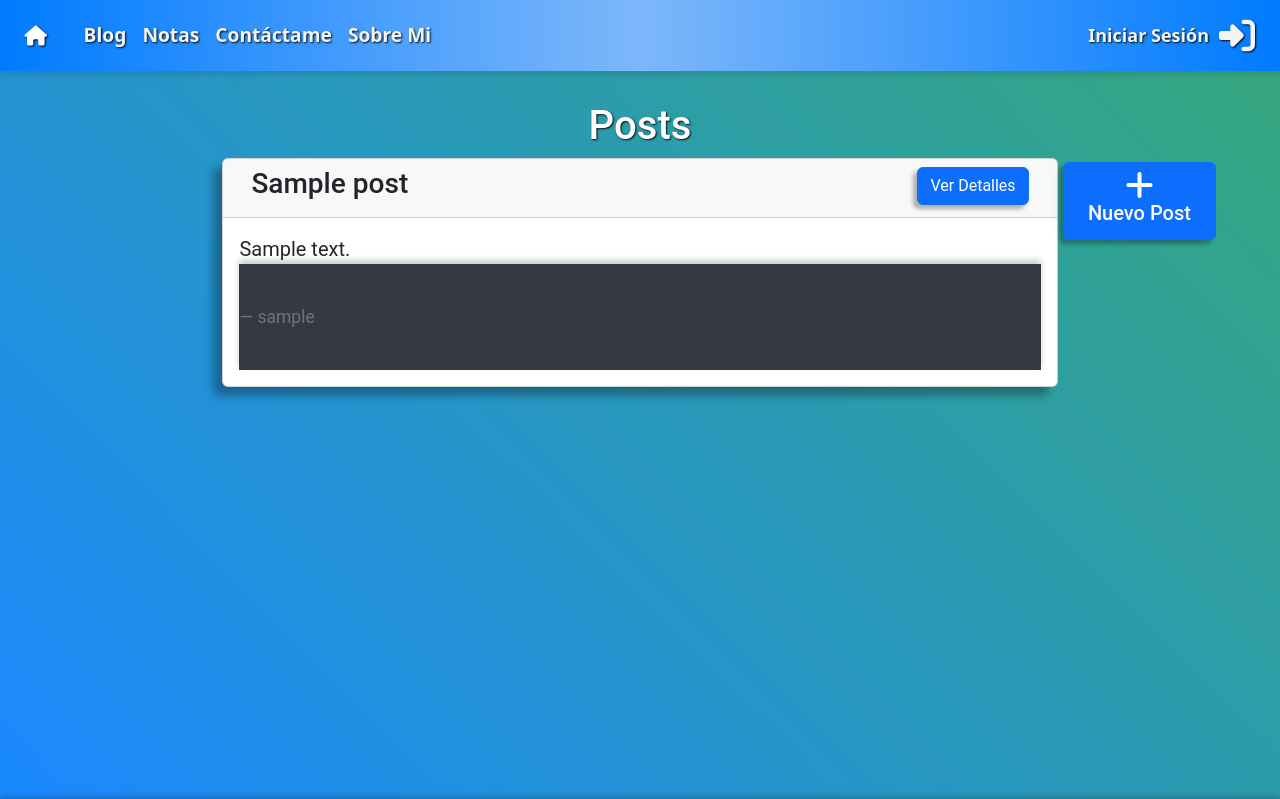
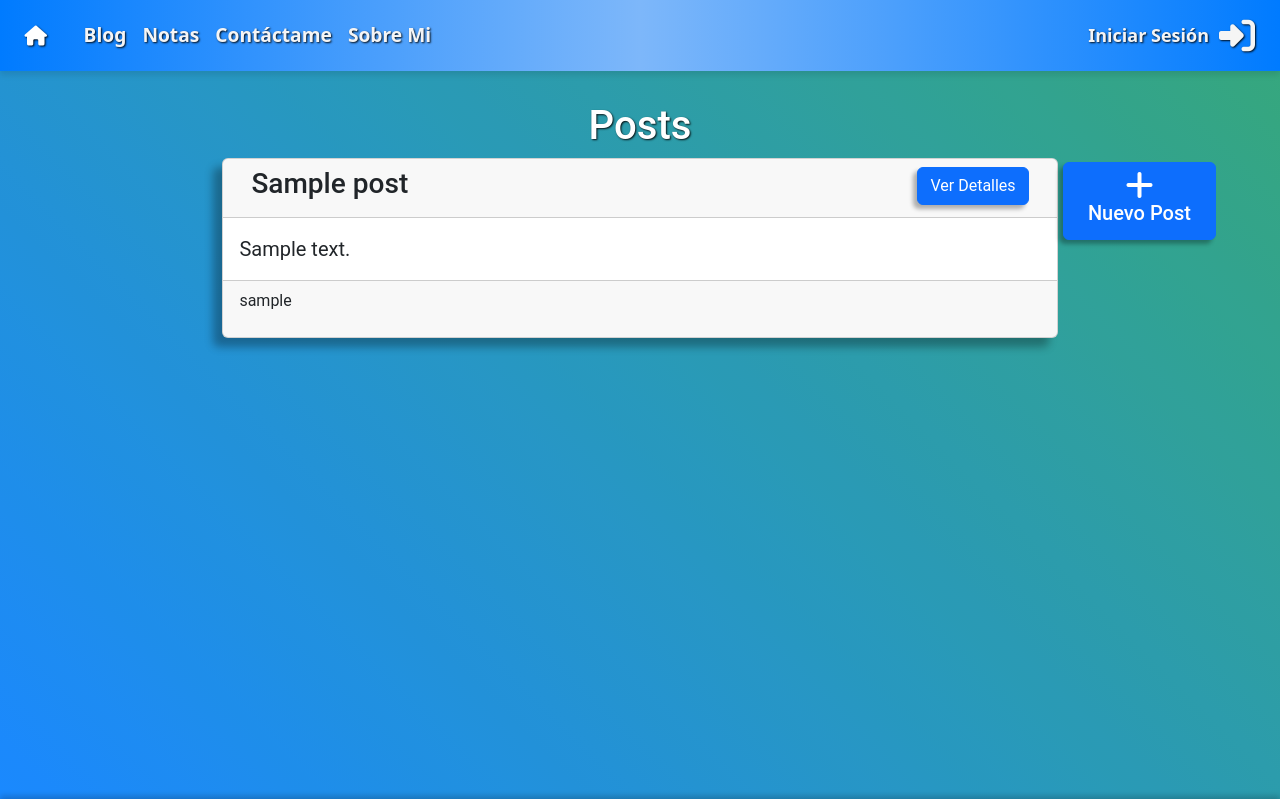
Before and after one commit to AlvaroMCV/Portafolio, a Django app: page /blog/post-list/ in a window 1280 px wide. Shown: the top 799 px of the page. Run offline with Django 5.2, Linux system fonts and the light colour scheme; tables that the repository leaves empty hold one stand-in row (values such as "Sample post").

Commit message:
Se unen rama blog-app y rama notas_app

```diff
--- a/portafolio/blog/templates/blog/post_list.html
+++ b/portafolio/blog/templates/blog/post_list.html
@@ -42,8 +42,10 @@
       <div class="card-body">
         <blockquote class="blockquote mb-0">
           <p>{{ post.contenido|truncatechars:150 }}</p>
-          <footer class="blockquote-footer">{{ post.autor }}</footer>
         </blockquote>
+      </div>
+      <div class="card-footer">
+        <p>{{post.autor}}</p>
       </div>
     </div>
     <br>
```
